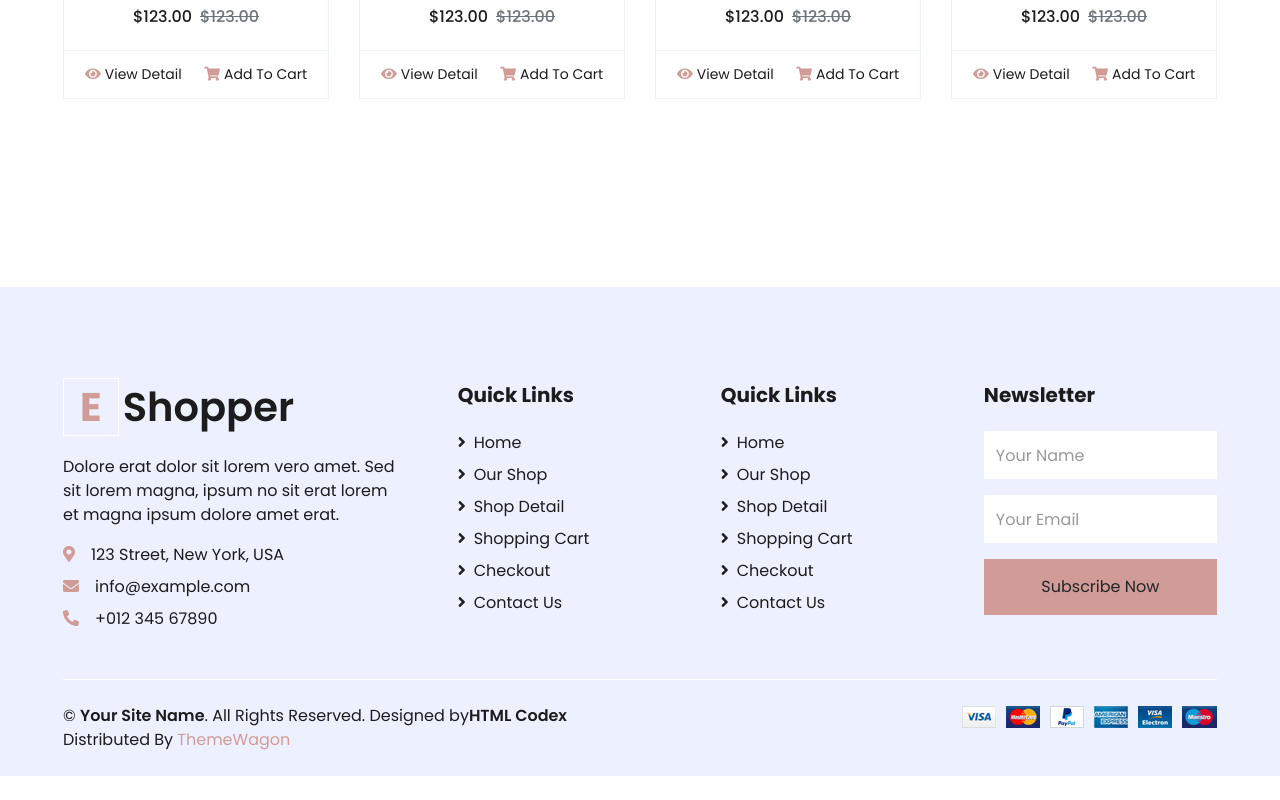
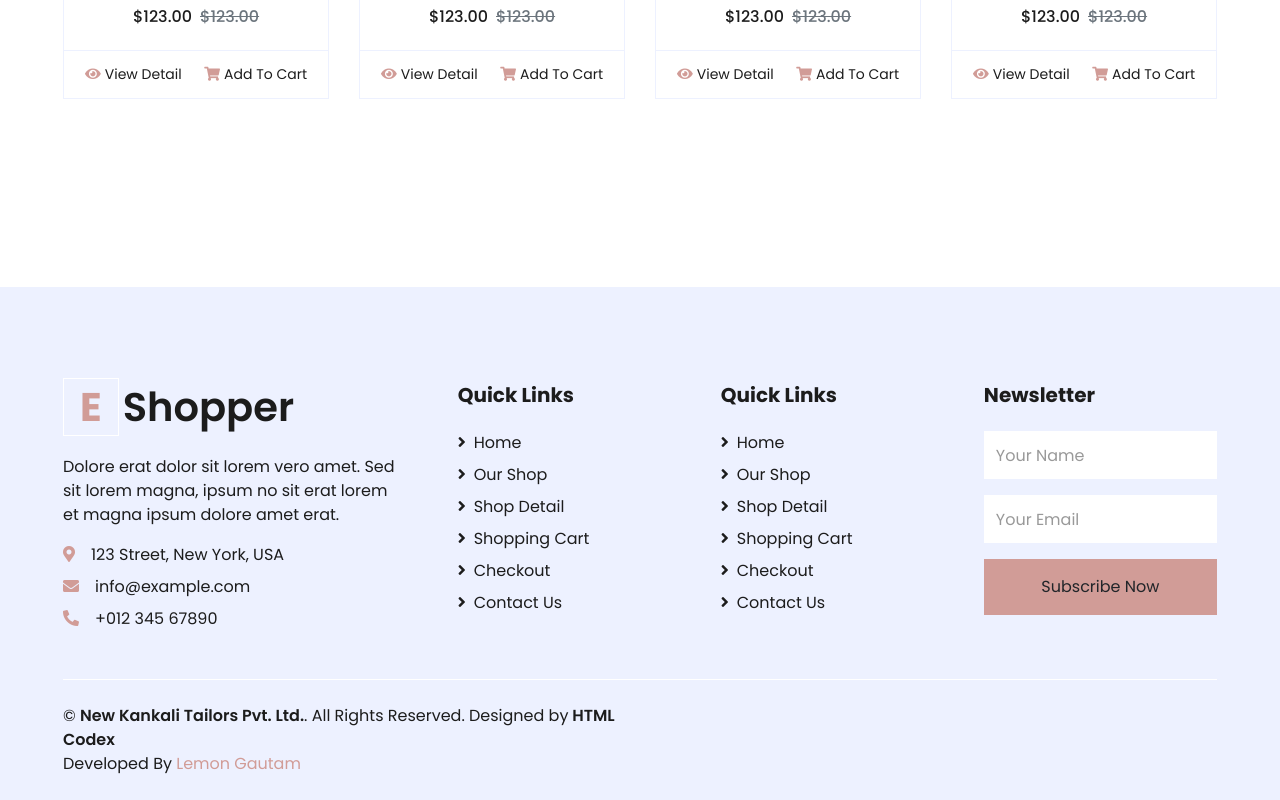
Before and after one commit to lemongautam79/NewKankaliTailors, a React (Create React App) app: page / in a window 1280 px wide. Shown: the part 2413-3213 px from the top of the page. Before the commit the page ends 3189 px from the top, so only its background shows below. Built offline with nearby package versions, Linux system fonts and the light colour scheme; the HTML template or start-up script is replaced by a standard one.

Commit message:
[License]

```diff
--- a/src/components/Footer.jsx
+++ b/src/components/Footer.jsx
@@ -58,15 +58,15 @@ const Footer = () => {
                 <div className="row border-top border-light mx-xl-5 py-4">
                     <div className="col-md-6 px-xl-0">
                         <p className="mb-md-0 text-center text-md-left text-dark">
-                            © <a className="text-dark font-weight-semi-bold" href="#">Your Site Name</a>. All Rights Reserved. Designed
+                            © <a className="text-dark font-weight-semi-bold" href="#">New Kankali Tailors Pvt. Ltd.</a>. All Rights Reserved. Designed
                             by
-                            <a className="text-dark font-weight-semi-bold" href="https://htmlcodex.com">HTML Codex</a><br />
-                            Distributed By <a href="https://themewagon.com" target="_blank">ThemeWagon</a>
+                            <a className="text-dark font-weight-semi-bold" href="https://htmlcodex.com" target="_blank"> HTML Codex</a><br />
+                            Developed By <a href="https://lemongautam.com.np" target="_blank">Lemon Gautam</a>
                         </p>
                     </div>
-                    <div className="col-md-6 px-xl-0 text-center text-md-right">
+                    {/* <div className="col-md-6 px-xl-0 text-center text-md-right">
                         <img className="img-fluid" src="img/payments.png" alt />
-                    </div>
+                    </div> */}
                 </div>
             </div>
 
```
